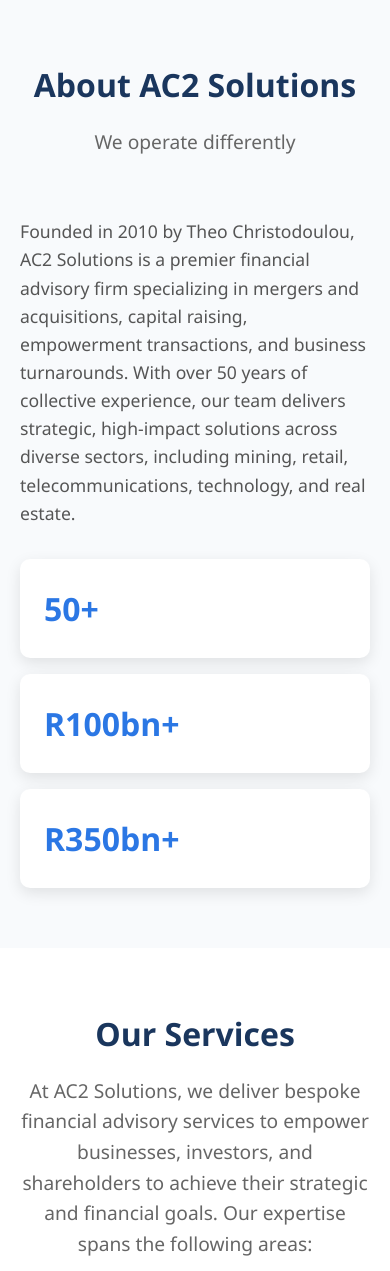
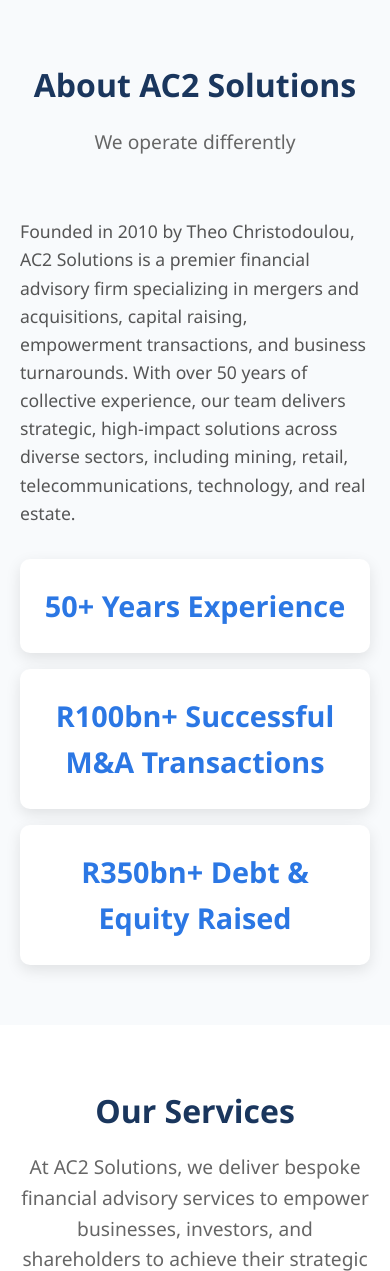
Before and after one commit to richardv4409/ac2-solutions-website, a PHP site: page / in a window 390 px wide. Shown: the part 498-1769 px from the top of the page. Run offline with PHP 8.4, Linux system fonts and the light colour scheme.

Commit message:
Display complete stat text on single lines for mobile
- Hide original h3 and p elements on mobile
- Use CSS pseudo-elements to display full stat text
- Show "50+ Years Experience" instead of separate number/text
- Improve mobile readability with single-line format
- Maintain proper styling and center alignment

🤖 Generated with [Claude Code](https://claude.ai/code)

Co-Authored-By: Claude <noreply@anthropic.com>

```diff
--- a/styles.css
+++ b/styles.css
@@ -545,24 +545,41 @@ section {
     }
 
     .stat {
-        display: flex !important;
-        align-items: center !important;
+        display: block !important;
         background: white !important;
         padding: 1.5rem !important;
         border-radius: 10px !important;
         box-shadow: 0 5px 15px rgba(0,0,0,0.1) !important;
-        text-align: left !important;
+        text-align: center !important;
     }
 
-    .stat h3 {
-        margin-right: 1rem !important;
-        margin-bottom: 0 !important;
-        font-size: 2rem !important;
+    .stat h3,
+    .stat p {
+        display: none !important;
     }
 
-    .stat p {
-        margin: 0 !important;
-        text-align: left !important;
+    .stat:nth-child(1)::after {
+        content: "50+ Years Experience";
+        font-size: 1.8rem;
+        color: #2b77e4;
+        font-weight: 700;
+        display: block;
+    }
+
+    .stat:nth-child(2)::after {
+        content: "R100bn+ Successful M&A Transactions";
+        font-size: 1.8rem;
+        color: #2b77e4;
+        font-weight: 700;
+        display: block;
+    }
+
+    .stat:nth-child(3)::after {
+        content: "R350bn+ Debt & Equity Raised";
+        font-size: 1.8rem;
+        color: #2b77e4;
+        font-weight: 700;
+        display: block;
     }
 
 
```
